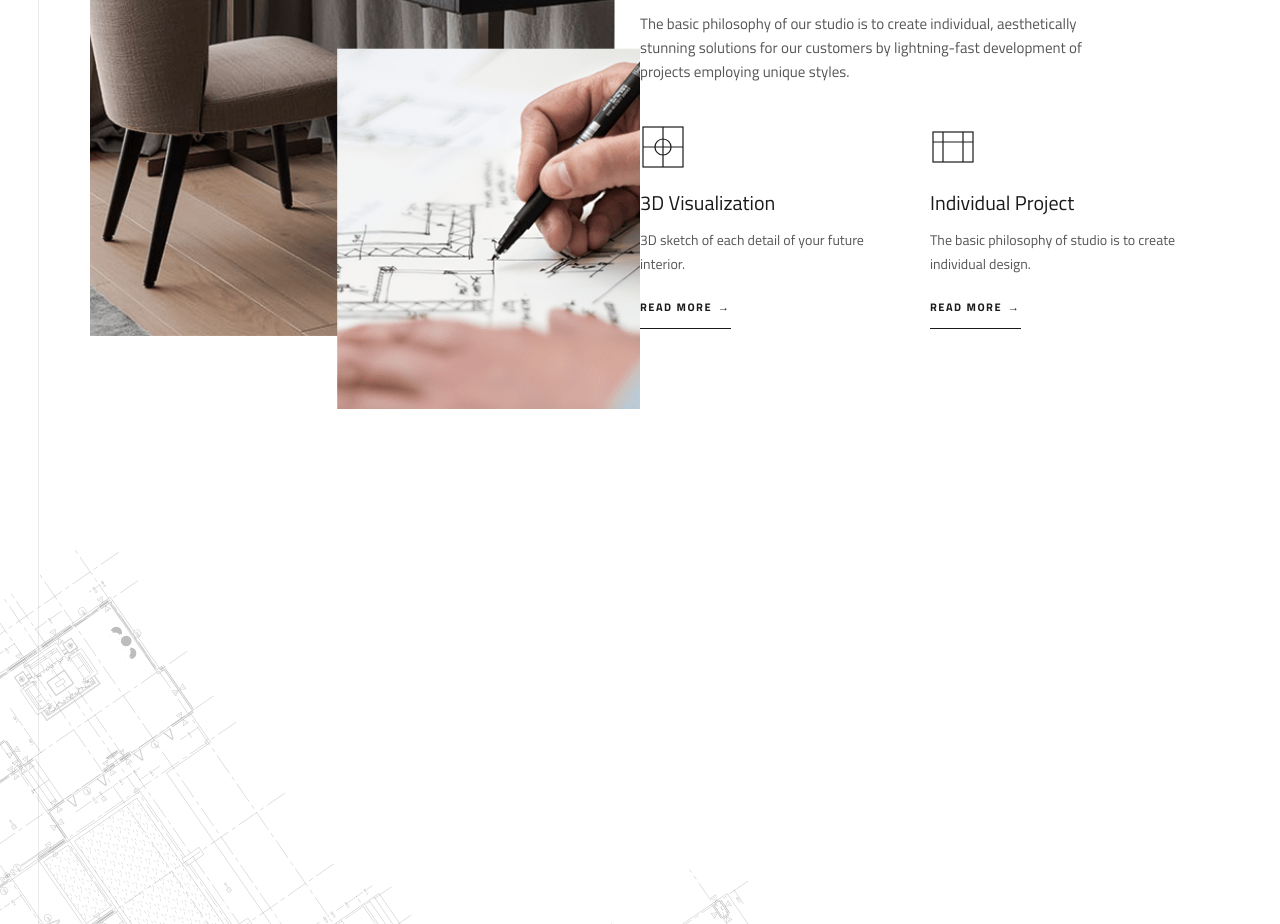
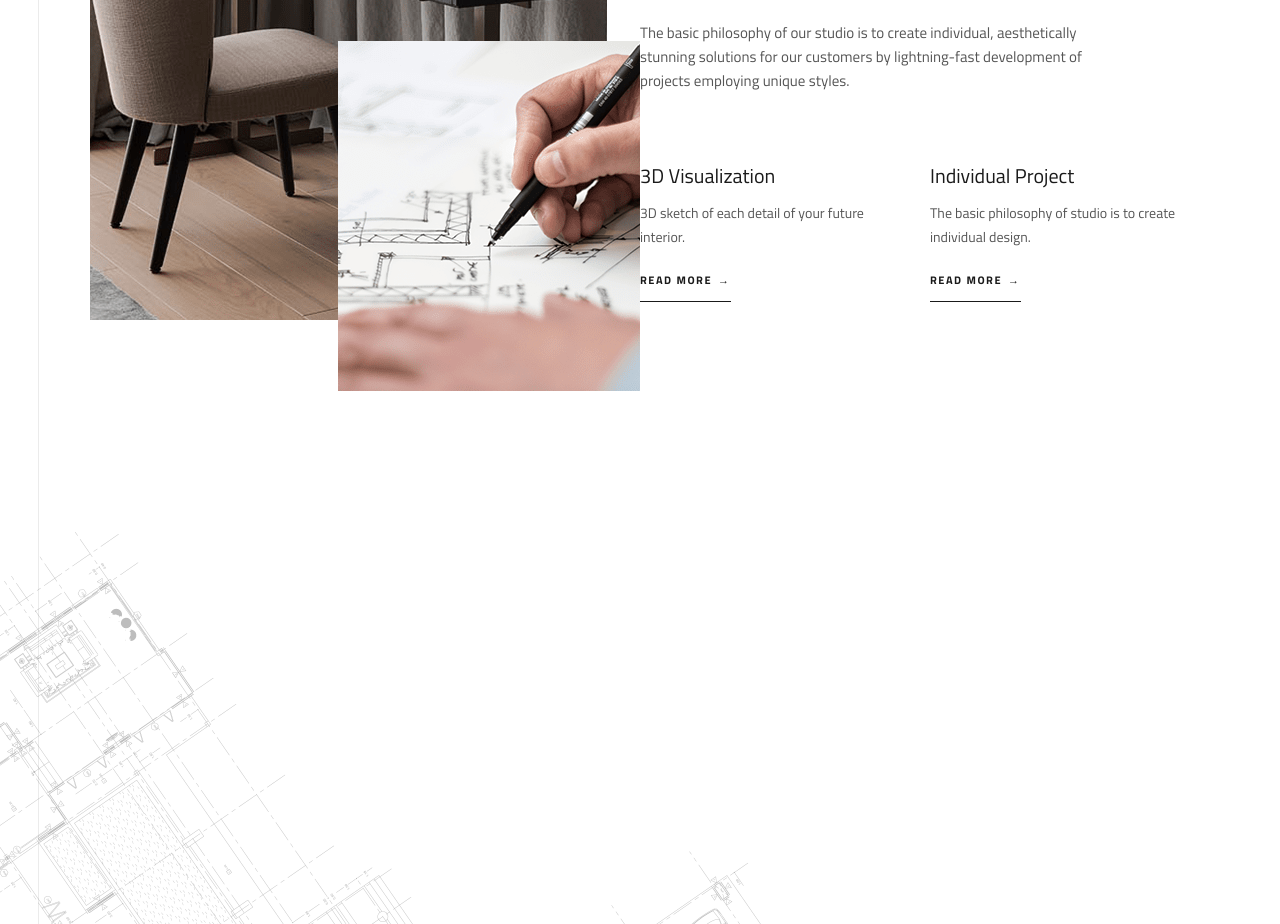
Before and after one commit to Kalandhar01/Siva_con, a Next.js app: page / in a window 1280 px wide. Shown: the part 1120-2044 px from the top of the page. Built offline with nearby package versions, Linux system fonts and the light colour scheme.

Commit message:
feat: About uses Flaticon icons (3d, blueprint) matching reference

```diff
--- a/src/components/About.tsx
+++ b/src/components/About.tsx
@@ -47,13 +47,7 @@ export default function About() {
 
             <div className="grid grid-cols-1 sm:grid-cols-2 gap-10" style={{ marginTop: 40 }}>
               <div>
-                <div style={{ width: 46, height: 46, marginBottom: 18 }}>
-                  <svg viewBox="0 0 46 46" fill="none" width="46" height="46">
-                    <rect x="3" y="3" width="40" height="40" stroke="#1a1a1a" strokeWidth="1.2" />
-                    <path d="M3 23h40M23 3v40" stroke="#1a1a1a" strokeWidth="1.2" />
-                    <circle cx="23" cy="23" r="8" stroke="#1a1a1a" strokeWidth="1.2" fill="none" />
-                  </svg>
-                </div>
+                <span className="ot-flaticon-3d" style={{ display: "block", marginBottom: 28 }} />
                 <h4 style={{ fontFamily: "var(--font-titillium)", fontSize: 20, fontWeight: 400, color: "#1a1a1a", marginBottom: 10 }}>
                   3D Visualization
                 </h4>
@@ -61,12 +55,7 @@ export default function About() {
                 <a href="#" className="link-more" style={{ marginTop: 16 }}>Read More</a>
               </div>
               <div>
-                <div style={{ width: 46, height: 46, marginBottom: 18 }}>
-                  <svg viewBox="0 0 46 46" fill="none" width="46" height="46">
-                    <rect x="3" y="8" width="40" height="30" stroke="#1a1a1a" strokeWidth="1.2" />
-                    <path d="M3 18h40M13 8v30M33 8v30" stroke="#1a1a1a" strokeWidth="1.2" />
-                  </svg>
-                </div>
+                <span className="ot-flaticon-blueprint" style={{ display: "block", marginBottom: 28 }} />
                 <h4 style={{ fontFamily: "var(--font-titillium)", fontSize: 20, fontWeight: 400, color: "#1a1a1a", marginBottom: 10 }}>
                   Individual Project
                 </h4>
```
